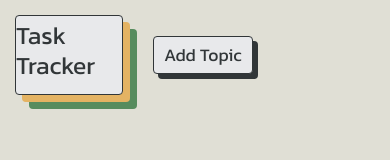
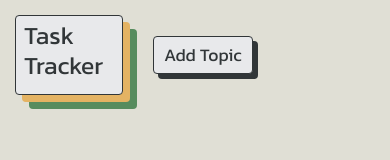
Before and after one commit to Kbrums/task-tracker, a React (Create React App) app: page / in a window 390 px wide. Shown: the top 160 px of the page. Built offline with nearby package versions, Linux system fonts and the light colour scheme.

Commit message:
fixed header spacing

```diff
--- a/src/app/App.css
+++ b/src/app/App.css
@@ -24,3 +24,9 @@
   border-radius: 4px;
   box-shadow: 7px 7px #E4B363, 14px 14px #578C5E;
 }
+
+@media screen and (max-width: 530px) {
+  h2 {
+    margin-left: 8px;
+  }
+}
```
